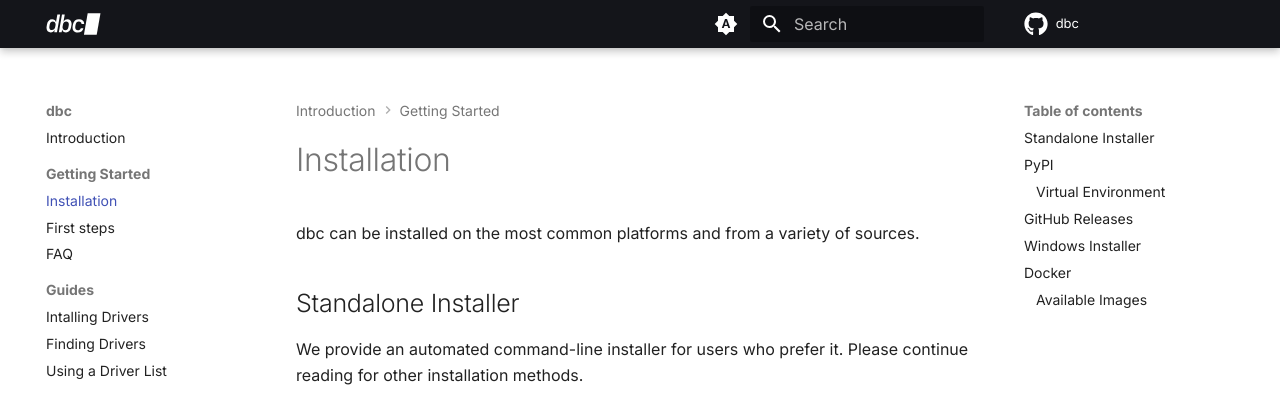
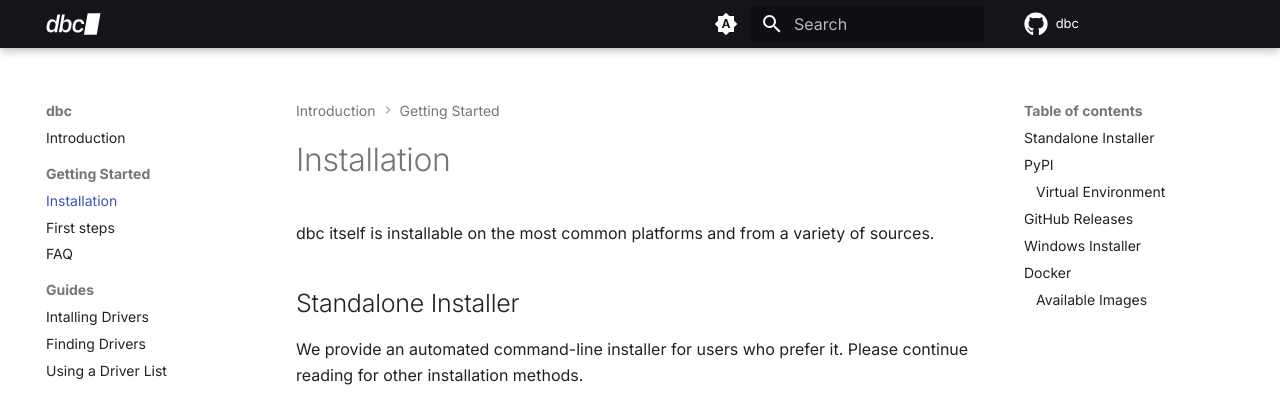
Before and after one commit to columnar-tech/dbc, an MkDocs documentation site: the page built from docs/getting_started/installation.md, in a window 1280 px wide and 900 px high. Shown: the top 399 px of the window. Built offline with MkDocs 1.6.1 and Material for MkDocs 9.7.7, drawn with Linux system fonts in a browser that asks for light colours; plug-ins that fetch from the network failed and are left out; comment, search, counter and statistics services are not loaded.

Commit message:
Revert "test ci"
This reverts commit a49a5728717e738b5d5129f01a23998ad6529de8.

```diff
--- a/docs/getting_started/installation.md
+++ b/docs/getting_started/installation.md
@@ -16,7 +16,7 @@
 
 # Installation
 
-dbc can be installed on the most common platforms and from a variety of sources.
+dbc itself is installable on the most common platforms and from a variety of sources.
 
 ## Standalone Installer
 
```
